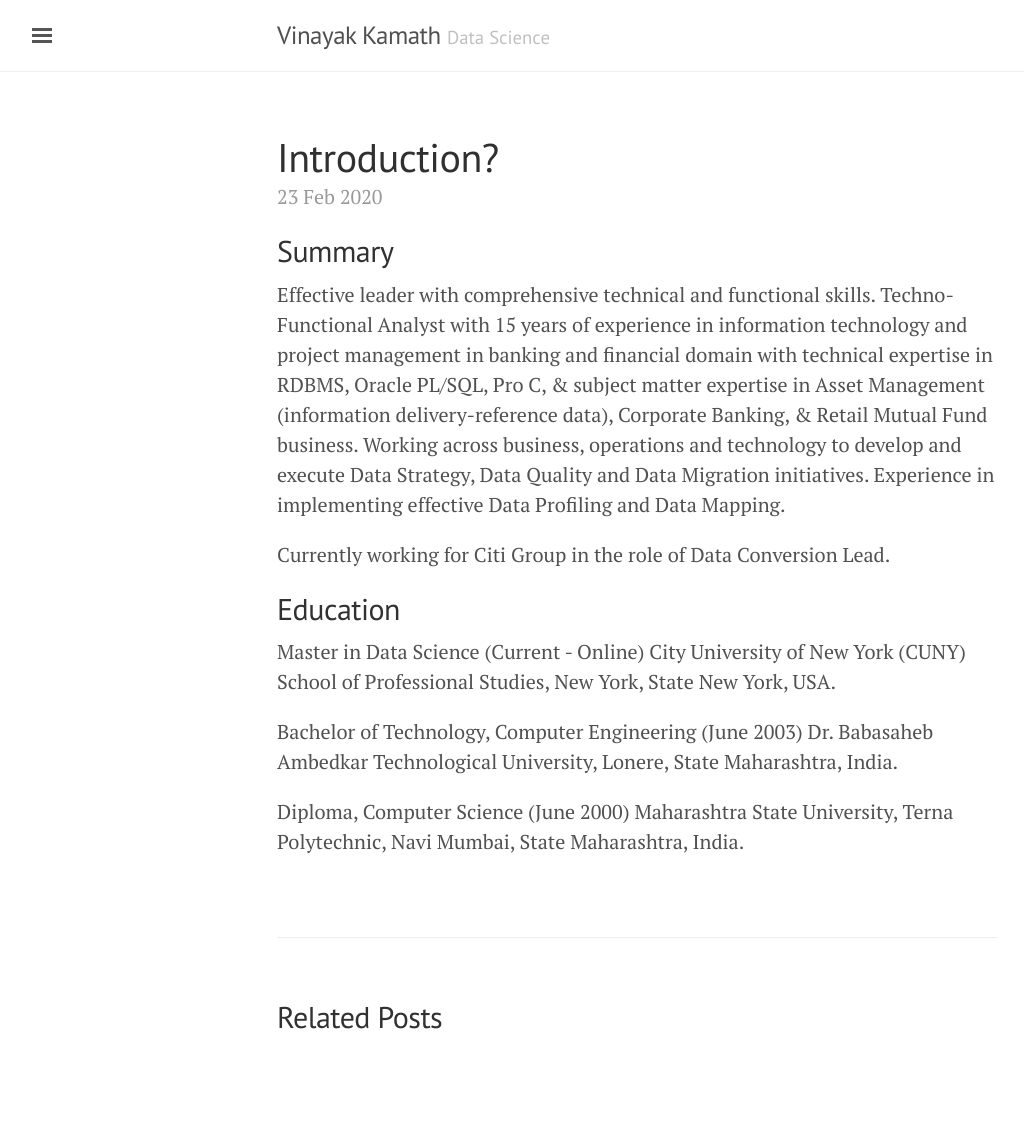
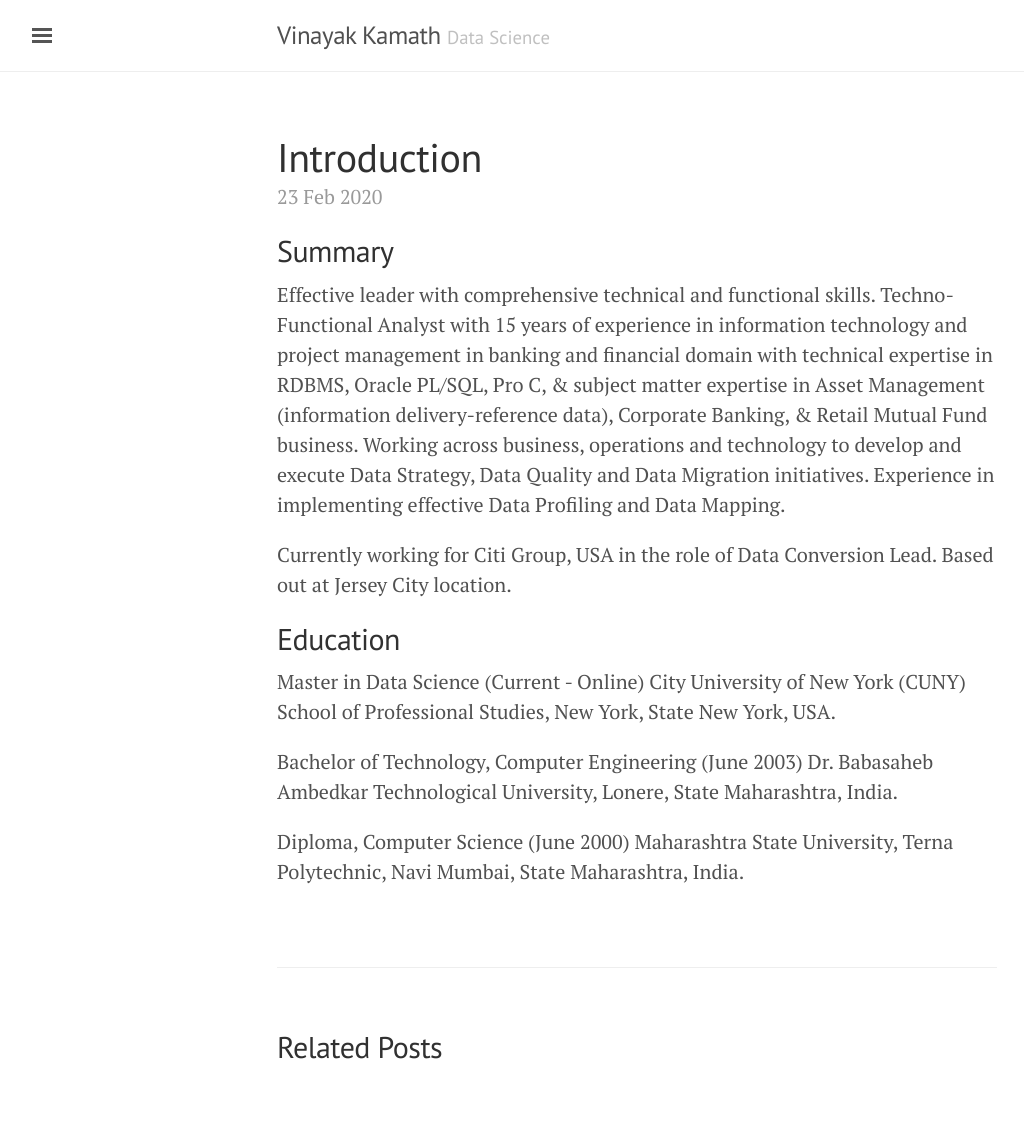
Before and after one commit to kamathvk1982/kamathvk1982.github.io, a Jekyll site: the page built from _posts/2020-02-23-Introduction.md, in a window 1280 px wide. Shown: the whole page, without its empty margins (3-1027 px from the left). Built offline with Jekyll 4.4.1, drawn with Linux system fonts in a browser that asks for light colours; before the commit the page ends 1096 px from its top, so only the background shows below that.

Commit message:
Update 2020-02-23-Introduction.md

```diff
--- a/_posts/2020-02-23-Introduction.md
+++ b/_posts/2020-02-23-Introduction.md
@@ -1,13 +1,13 @@
 ---
 layout: post
-title: Introduction?
+title: Introduction
 ---
 
 ## Summary
 
 Effective leader with comprehensive technical and functional skills. Techno-Functional Analyst with 15 years of experience in information technology and project management in banking and financial domain with technical expertise in RDBMS, Oracle PL/SQL, Pro C, & subject matter expertise in Asset Management (information delivery-reference data), Corporate Banking, & Retail Mutual Fund business. Working across business, operations and technology to develop and execute Data Strategy, Data Quality and Data Migration initiatives. Experience in implementing effective Data Profiling and Data Mapping.
 
-Currently working for Citi Group in the role of Data Conversion Lead.
+Currently working for Citi Group, USA in the role of Data Conversion Lead. Based out at Jersey City location.
 
 ## Education
 
```
